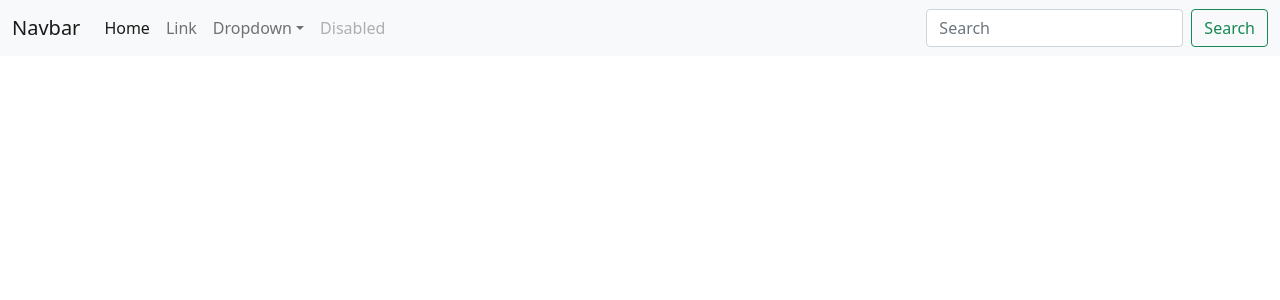
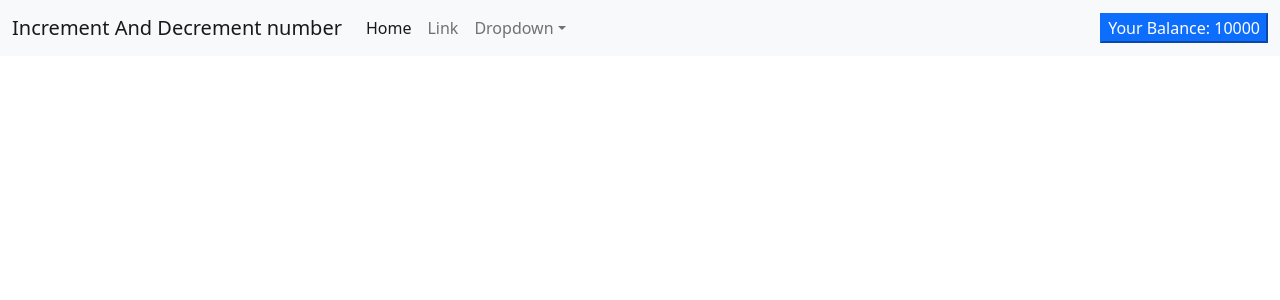
Before and after one commit to QaziAhmad77/React-Hooks, a React (Create React App) app: page / in a window 1280 px wide. Shown: the top 300 px of the page. Built offline with nearby package versions, Linux system fonts and the light colour scheme.

Commit message:
Update Navbar.js

```diff
--- a/src/component/Navbar.js
+++ b/src/component/Navbar.js
@@ -6,7 +6,7 @@ const Navbar = () => {
       <nav className="navbar navbar-expand-lg navbar-light bg-light">
         <div className="container-fluid">
           <a className="navbar-brand" href="/">
-            Navbar
+            Increment And Decrement number
           </a>
           <button
             className="navbar-toggler"
@@ -55,18 +55,12 @@ const Navbar = () => {
                   </li>
                 </ul>
               </li>
-              <li className="nav-item">
-                <a className="nav-link disabled" href="/" tabindex="-1" aria-disabled="true">
-                  Disabled
-                </a>
-              </li>
             </ul>
-            <form className="d-flex">
-              <input className="form-control me-2" type="search" placeholder="Search" aria-label="Search" />
-              <button className="btn btn-outline-success" type="submit">
-                Search
+            <div>
+              <button disabled={true} className="btn-primary">
+                Your Balance: 10000
               </button>
-            </form>
+            </div>
           </div>
         </div>
       </nav>
```
